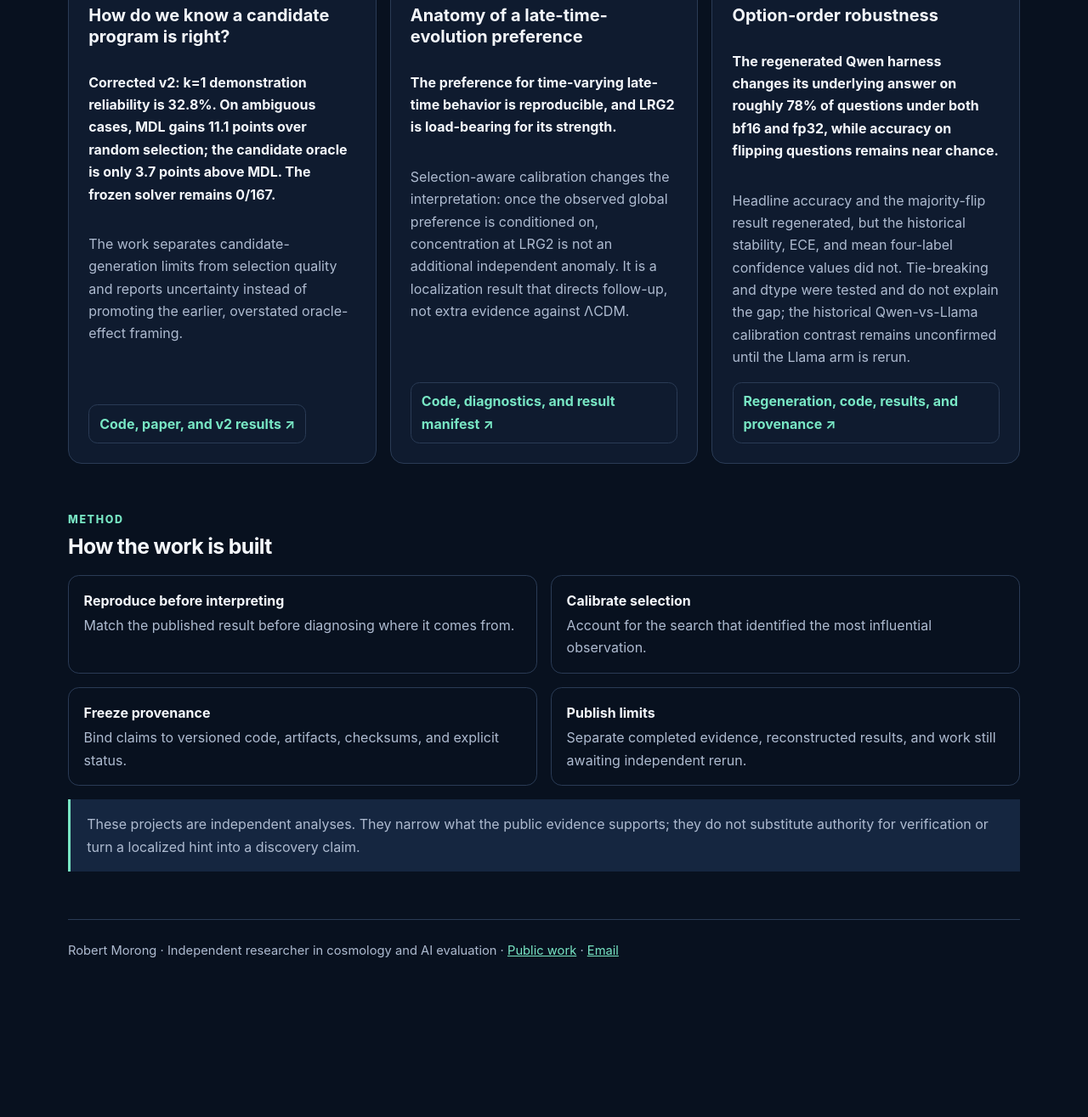
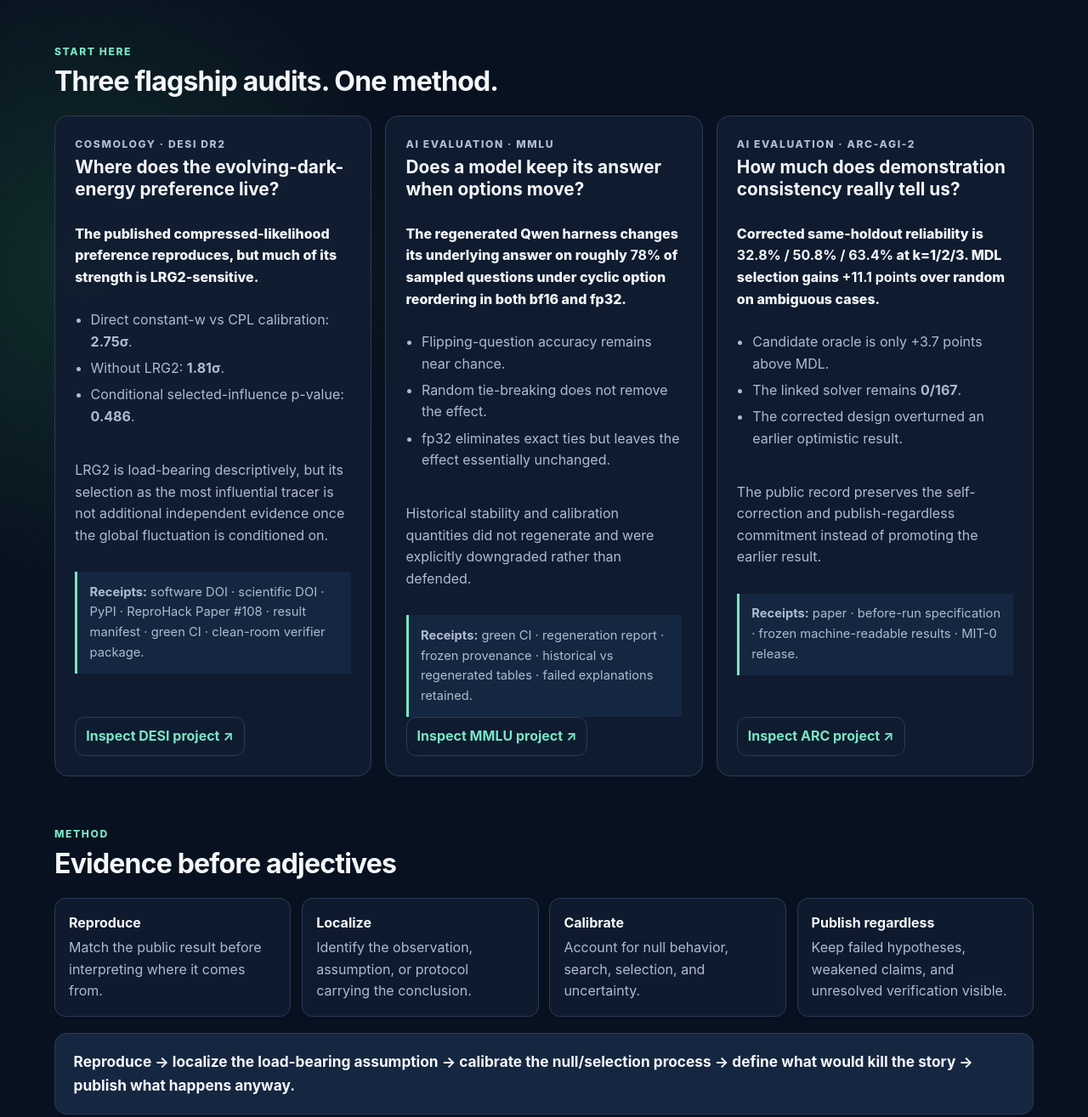
Before and after one commit to GrobeStreet/robert-morong-research, a plain HTML site: page index.html in a window 1280 px wide. Shown: the part 673-1988 px from the top of the page at 85% size. Before the commit the page ends 1884 px from the top, so only its background shows below. Drawn offline with Linux system fonts and the light colour scheme.

Commit message:
Mirror GitHub front-door hierarchy on research site

```diff
--- a/index.html
+++ b/index.html
@@ -4,11 +4,8 @@
     <meta charset="utf-8" />
     <meta name="viewport" content="width=device-width, initial-scale=1" />
     <meta name="color-scheme" content="dark" />
-    <meta
-      name="description"
-      content="Robert Morong — independent research in cosmology, AI evaluation, and reproducibility engineering."
-    />
-    <title>Robert Morong — Independent Research</title>
+    <meta name="description" content="Robert Morong — research engineer working in AI evaluation, reproducibility, statistical red teaming, and scientific software." />
+    <title>Robert Morong — Research Engineer</title>
     <style>
       :root {
         --bg: #08111f;
@@ -19,188 +16,136 @@
         --accent: #78e6c4;
         --accent-ink: #071914;
         --line: #2a3b55;
-        font-family: Inter, ui-sans-serif, system-ui, -apple-system, BlinkMacSystemFont,
-          "Segoe UI", sans-serif;
+        font-family: Inter, ui-sans-serif, system-ui, -apple-system, BlinkMacSystemFont, "Segoe UI", sans-serif;
       }
-
       * { box-sizing: border-box; }
       html { scroll-behavior: smooth; }
       body {
         margin: 0;
         color: var(--text);
         background:
-          radial-gradient(circle at 75% 5%, #183859 0, transparent 30rem),
+          radial-gradient(circle at 78% 3%, #183859 0, transparent 30rem),
+          radial-gradient(circle at 8% 40%, #102d2b 0, transparent 24rem),
           var(--bg);
-        line-height: 1.65;
+        line-height: 1.6;
       }
       a { color: inherit; }
-      main { width: min(70rem, calc(100% - 2rem)); margin: 0 auto; padding: 5rem 0; }
-      h1 {
-        max-width: 14ch;
-        margin: 0.8rem 0 1.2rem;
-        font-size: clamp(2.8rem, 7vw, 5.8rem);
-        line-height: 0.98;
-        letter-spacing: -0.055em;
-      }
-      h2 { margin: 0 0 0.8rem; font-size: 1.55rem; letter-spacing: -0.025em; }
-      h3 { margin: 0.35rem 0 0.7rem; font-size: 1.25rem; line-height: 1.25; }
-      section { margin-top: 3.5rem; }
-      .eyebrow {
-        margin: 0;
-        color: var(--accent);
-        font-size: 0.78rem;
-        font-weight: 800;
-        letter-spacing: 0.13em;
-        text-transform: uppercase;
-      }
-      .lede { max-width: 46rem; color: var(--muted); font-size: clamp(1.05rem, 2vw, 1.3rem); }
-      .actions { display: flex; flex-wrap: wrap; gap: 0.8rem; margin: 2rem 0 0; }
-      .button, .project-link {
-        display: inline-block;
-        border: 1px solid var(--line);
-        border-radius: 0.65rem;
-        font-weight: 750;
-        text-decoration: none;
-      }
-      .button { padding: 0.8rem 1.05rem; }
+      main { width: min(72rem, calc(100% - 2rem)); margin: 0 auto; padding: 4.5rem 0; }
+      h1 { max-width: 14ch; margin: .75rem 0 1rem; font-size: clamp(2.9rem, 7vw, 6rem); line-height: .98; letter-spacing: -.055em; }
+      h2 { margin: 0 0 .9rem; font-size: clamp(1.5rem, 3vw, 2rem); letter-spacing: -.025em; }
+      h3 { margin: .3rem 0 .65rem; font-size: 1.3rem; line-height: 1.25; }
+      section { margin-top: 3.6rem; }
+      .eyebrow { margin: 0; color: var(--accent); font-size: .76rem; font-weight: 850; letter-spacing: .13em; text-transform: uppercase; }
+      .lede { max-width: 50rem; margin: 0; color: var(--muted); font-size: clamp(1.08rem, 2vw, 1.35rem); }
+      .lede strong { color: var(--text); }
+      .actions { display: flex; flex-wrap: wrap; gap: .8rem; margin-top: 1.8rem; }
+      .button, .chip, .link { border: 1px solid var(--line); border-radius: .7rem; text-decoration: none; font-weight: 750; }
+      .button { display: inline-block; padding: .82rem 1.05rem; }
       .button.primary { border-color: var(--accent); color: var(--accent-ink); background: var(--accent); }
-      .button:hover, .project-link:hover { border-color: var(--accent); }
+      .button:hover, .link:hover, .chip:hover { border-color: var(--accent); }
+      .proofbar { display: flex; flex-wrap: wrap; gap: .55rem; margin-top: 1.8rem; }
+      .chip { padding: .36rem .58rem; color: var(--muted); font-size: .8rem; background: color-mix(in srgb, var(--panel) 90%, transparent); }
       .grid { display: grid; grid-template-columns: repeat(3, 1fr); gap: 1rem; }
-      .card {
-        display: flex;
-        flex-direction: column;
-        min-height: 100%;
-        padding: 1.45rem;
-        border: 1px solid var(--line);
-        border-radius: 1rem;
-        background: color-mix(in srgb, var(--panel) 92%, transparent);
-      }
+      .card { display: flex; flex-direction: column; min-height: 100%; padding: 1.45rem; border: 1px solid var(--line); border-radius: 1rem; background: color-mix(in srgb, var(--panel) 94%, transparent); }
+      .card .result { color: var(--text); font-weight: 760; }
       .card p { color: var(--muted); }
-      .card .result { color: var(--text); font-weight: 700; }
-      .project-link { align-self: flex-start; margin-top: auto; padding: 0.55rem 0.75rem; color: var(--accent); }
-      .principles { display: grid; grid-template-columns: 1fr 1fr; gap: 1rem; }
-      .principles > div {
-        padding: 1rem 1.1rem;
-        border: 1px solid var(--line);
-        border-radius: 0.8rem;
-        color: var(--muted);
-      }
-      .principles strong { display: block; margin-bottom: 0.2rem; color: var(--text); }
-      .note {
-        margin-top: 1rem;
-        padding: 1rem 1.2rem;
-        border-left: 3px solid var(--accent);
-        color: var(--muted);
-        background: var(--panel-strong);
-      }
-      footer {
-        margin-top: 3.5rem;
-        padding-top: 1.5rem;
-        border-top: 1px solid var(--line);
-        color: var(--muted);
-        font-size: 0.92rem;
-      }
+      .card ul { margin: .2rem 0 1rem; padding-left: 1.15rem; color: var(--muted); }
+      .card li { margin: .35rem 0; }
+      .link { align-self: flex-start; margin-top: auto; padding: .58rem .75rem; color: var(--accent); }
+      .status { margin-top: .85rem; padding: .8rem .9rem; border-left: 3px solid var(--accent); background: var(--panel-strong); color: var(--muted); font-size: .92rem; }
+      .method { display: grid; grid-template-columns: repeat(4, 1fr); gap: .8rem; }
+      .method div { padding: 1rem; border: 1px solid var(--line); border-radius: .8rem; background: color-mix(in srgb, var(--panel) 85%, transparent); color: var(--muted); }
+      .method strong { display: block; color: var(--text); margin-bottom: .22rem; }
+      .quote { margin: 1.2rem 0 0; padding: 1.2rem 1.35rem; border: 1px solid var(--line); border-radius: .9rem; background: var(--panel-strong); font-size: 1.08rem; font-weight: 720; }
+      footer { margin-top: 3.8rem; padding-top: 1.5rem; border-top: 1px solid var(--line); color: var(--muted); }
       footer a { color: var(--accent); }
-      @media (max-width: 820px) {
-        main { padding: 3rem 0; }
-        .grid, .principles { grid-template-columns: 1fr; }
-      }
+      @media (max-width: 920px) { .grid, .method { grid-template-columns: 1fr; } main { padding: 3rem 0; } }
     </style>
   </head>
   <body>
     <main>
       <header>
-        <p class="eyebrow">Independent research · reproducibility engineering</p>
-        <h1>Judge the work by the evidence.</h1>
-        <p class="lede">
-          I’m Robert “Bobby” Morong. I independently reproduce quantitative claims,
-          stress-test the assumptions that carry them, and publish inspectable code,
-          frozen results, and explicit limits.
-        </p>
+        <p class="eyebrow">Research engineer · AI evaluation · reproducibility · statistical red teaming</p>
+        <h1>I test whether quantitative claims survive replication.</h1>
+        <p class="lede">I’m <strong>Robert “Bobby” Morong</strong>. I reproduce published results, identify the assumptions carrying them, calibrate selection effects, and publish the evidence — including failed hypotheses, weakened claims, frozen artifacts, and explicit limits.</p>
         <div class="actions">
-          <a class="button primary" href="#research">See the research</a>
+          <a class="button primary" href="#work">Start with the work</a>
           <a class="button" href="https://github.com/GrobeStreet">GitHub</a>
           <a class="button" href="mailto:bobbyopsassistant@gmail.com?subject=Research%20collaboration">Contact</a>
         </div>
+        <div class="proofbar" aria-label="Evidence receipts">
+          <span class="chip">2 Zenodo DOIs</span><span class="chip">PyPI package</span><span class="chip">5,000-mock null calibration</span><span class="chip">ReproHack #108</span><span class="chip">CI-tested research code</span><span class="chip">frozen manifests</span><span class="chip">publish-regardless records</span>
+        </div>
       </header>
 
-      <section id="research">
-        <p class="eyebrow">Selected work</p>
-        <h2>Reproductions designed to survive scrutiny</h2>
+      <section id="work">
+        <p class="eyebrow">Start here</p>
+        <h2>Three flagship audits. One method.</h2>
         <div class="grid">
           <article class="card">
-            <p class="eyebrow">AI evaluation · ARC-AGI-2</p>
-            <h3>How do we know a candidate program is right?</h3>
-            <p class="result">
-              Corrected v2: k=1 demonstration reliability is 32.8%. On ambiguous
-              cases, MDL gains 11.1 points over random selection; the candidate
-              oracle is only 3.7 points above MDL. The frozen solver remains 0/167.
-            </p>
-            <p>
-              The work separates candidate-generation limits from selection quality
-              and reports uncertainty instead of promoting the earlier, overstated
-              oracle-effect framing.
-            </p>
-            <a class="project-link" href="https://github.com/GrobeStreet/arc-agi-2-occam-baseline">Code, paper, and v2 results ↗</a>
-          </article>
-
-          <article class="card">
             <p class="eyebrow">Cosmology · DESI DR2</p>
-            <h3>Anatomy of a late-time-evolution preference</h3>
-            <p class="result">
-              The preference for time-varying late-time behavior is reproducible,
-              and LRG2 is load-bearing for its strength.
-            </p>
-            <p>
-              Selection-aware calibration changes the interpretation: once the
-              observed global preference is conditioned on, concentration at LRG2
-              is not an additional independent anomaly. It is a localization result
-              that directs follow-up, not extra evidence against ΛCDM.
-            </p>
-            <a class="project-link" href="https://github.com/GrobeStreet/de-stress-lab">Code, diagnostics, and result manifest ↗</a>
+            <h3>Where does the evolving-dark-energy preference live?</h3>
+            <p class="result">The published compressed-likelihood preference reproduces, but much of its strength is LRG2-sensitive.</p>
+            <ul>
+              <li>Direct constant-w vs CPL calibration: <strong>2.75σ</strong>.</li>
+              <li>Without LRG2: <strong>1.81σ</strong>.</li>
+              <li>Conditional selected-influence p-value: <strong>0.486</strong>.</li>
+            </ul>
+            <p>LRG2 is load-bearing descriptively, but its selection as the most influential tracer is not additional independent evidence once the global fluctuation is conditioned on.</p>
+            <div class="status"><strong>Receipts:</strong> software DOI · scientific DOI · PyPI · ReproHack Paper #108 · result manifest · green CI · clean-room verifier package.</div>
+            <a class="link" href="https://github.com/GrobeStreet/de-stress-lab">Inspect DESI project ↗</a>
           </article>
 
           <article class="card">
             <p class="eyebrow">AI evaluation · MMLU</p>
-            <h3>Option-order robustness</h3>
-            <p class="result">
-              The regenerated Qwen harness changes its underlying answer on roughly
-              78% of questions under both bf16 and fp32, while accuracy on flipping
-              questions remains near chance.
-            </p>
-            <p>
-              Headline accuracy and the majority-flip result regenerated, but the
-              historical stability, ECE, and mean four-label confidence values did
-              not. Tie-breaking and dtype were tested and do not explain the gap;
-              the historical Qwen-vs-Llama calibration contrast remains unconfirmed
-              until the Llama arm is rerun.
-            </p>
-            <a class="project-link" href="https://github.com/GrobeStreet/mmlu-robustness-audit">Regeneration, code, results, and provenance ↗</a>
+            <h3>Does a model keep its answer when options move?</h3>
+            <p class="result">The regenerated Qwen harness changes its underlying answer on roughly <strong>78%</strong> of sampled questions under cyclic option reordering in both bf16 and fp32.</p>
+            <ul>
+              <li>Flipping-question accuracy remains near chance.</li>
+              <li>Random tie-breaking does not remove the effect.</li>
+              <li>fp32 eliminates exact ties but leaves the effect essentially unchanged.</li>
+            </ul>
+            <p>Historical stability and calibration quantities did not regenerate and were explicitly downgraded rather than defended.</p>
+            <div class="status"><strong>Receipts:</strong> green CI · regeneration report · frozen provenance · historical vs regenerated tables · failed explanations retained.</div>
+            <a class="link" href="https://github.com/GrobeStreet/mmlu-robustness-audit">Inspect MMLU project ↗</a>
+          </article>
+
+          <article class="card">
+            <p class="eyebrow">AI evaluation · ARC-AGI-2</p>
+            <h3>How much does demonstration consistency really tell us?</h3>
+            <p class="result">Corrected same-holdout reliability is <strong>32.8% / 50.8% / 63.4%</strong> at k=1/2/3. MDL selection gains <strong>+11.1 points</strong> over random on ambiguous cases.</p>
+            <ul>
+              <li>Candidate oracle is only +3.7 points above MDL.</li>
+              <li>The linked solver remains <strong>0/167</strong>.</li>
+              <li>The corrected design overturned an earlier optimistic result.</li>
+            </ul>
+            <p>The public record preserves the self-correction and publish-regardless commitment instead of promoting the earlier result.</p>
+            <div class="status"><strong>Receipts:</strong> paper · before-run specification · frozen machine-readable results · MIT-0 release.</div>
+            <a class="link" href="https://github.com/GrobeStreet/arc-agi-2-occam-baseline">Inspect ARC project ↗</a>
           </article>
         </div>
       </section>
 
       <section>
         <p class="eyebrow">Method</p>
-        <h2>How the work is built</h2>
-        <div class="principles">
-          <div><strong>Reproduce before interpreting</strong>Match the published result before diagnosing where it comes from.</div>
-          <div><strong>Calibrate selection</strong>Account for the search that identified the most influential observation.</div>
-          <div><strong>Freeze provenance</strong>Bind claims to versioned code, artifacts, checksums, and explicit status.</div>
-          <div><strong>Publish limits</strong>Separate completed evidence, reconstructed results, and work still awaiting independent rerun.</div>
+        <h2>Evidence before adjectives</h2>
+        <div class="method">
+          <div><strong>Reproduce</strong>Match the public result before interpreting where it comes from.</div>
+          <div><strong>Localize</strong>Identify the observation, assumption, or protocol carrying the conclusion.</div>
+          <div><strong>Calibrate</strong>Account for null behavior, search, selection, and uncertainty.</div>
+          <div><strong>Publish regardless</strong>Keep failed hypotheses, weakened claims, and unresolved verification visible.</div>
         </div>
-        <p class="note">
-          These projects are independent analyses. They narrow what the public
-          evidence supports; they do not substitute authority for verification or
-          turn a localized hint into a discovery claim.
-        </p>
+        <p class="quote">Reproduce → localize the load-bearing assumption → calibrate the null/selection process → define what would kill the story → publish what happens anyway.</p>
       </section>
 
-      <footer>
-        Robert Morong · Independent researcher in cosmology and AI evaluation ·
-        <a href="https://github.com/GrobeStreet">Public work</a> ·
-        <a href="mailto:bobbyopsassistant@gmail.com">Email</a>
-      </footer>
+      <section>
+        <p class="eyebrow">Work with me</p>
+        <h2>Research engineering for claims that need to survive scrutiny</h2>
+        <p class="lede">Open to research-engineering roles, AI evaluation work, reproducibility collaborations, scientific-software projects, and serious quantitative research.</p>
+        <div class="actions"><a class="button primary" href="mailto:bobbyopsassistant@gmail.com?subject=Research%20or%20AI%20collaboration">Email Robert</a><a class="button" href="https://github.com/GrobeStreet">View GitHub</a></div>
+      </section>
+
+      <footer>Robert Morong · San Diego, California · <a href="https://github.com/GrobeStreet">GitHub</a> · <a href="mailto:bobbyopsassistant@gmail.com">Email</a></footer>
     </main>
   </body>
 </html>
```
